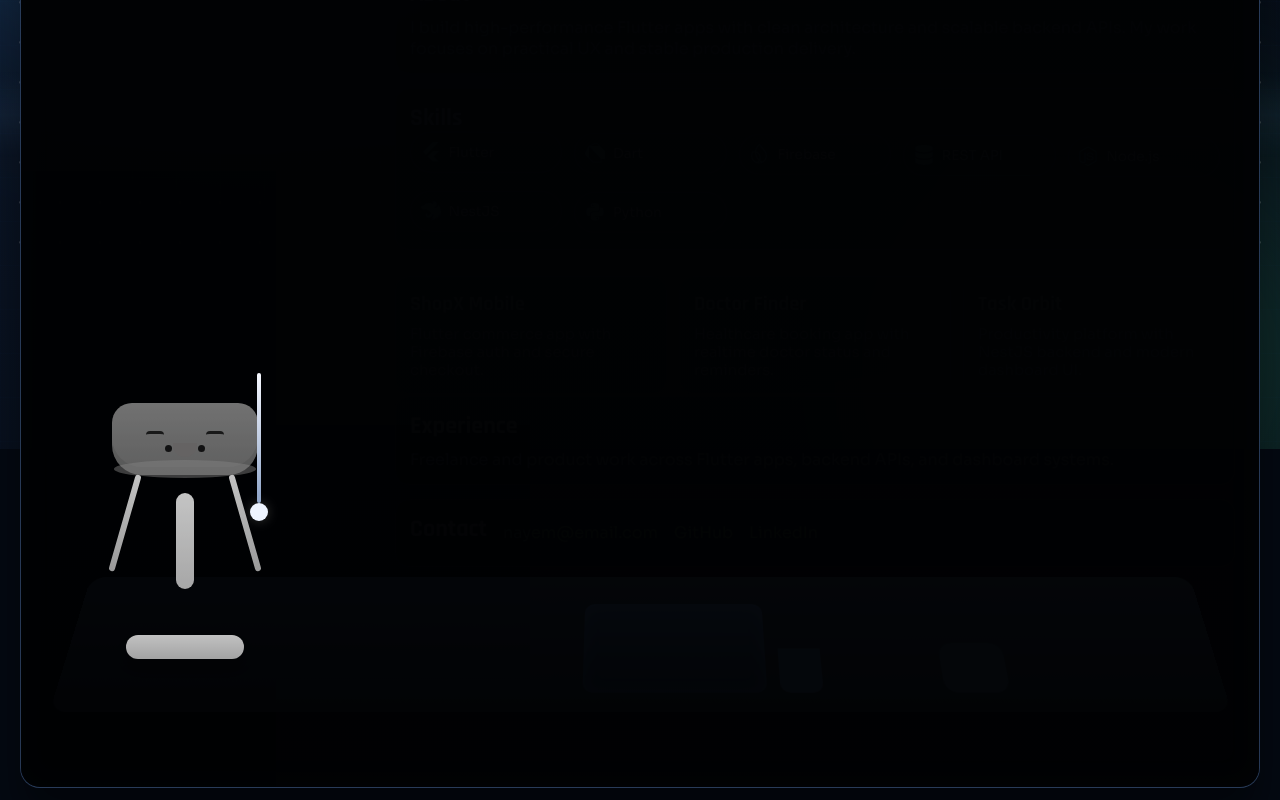
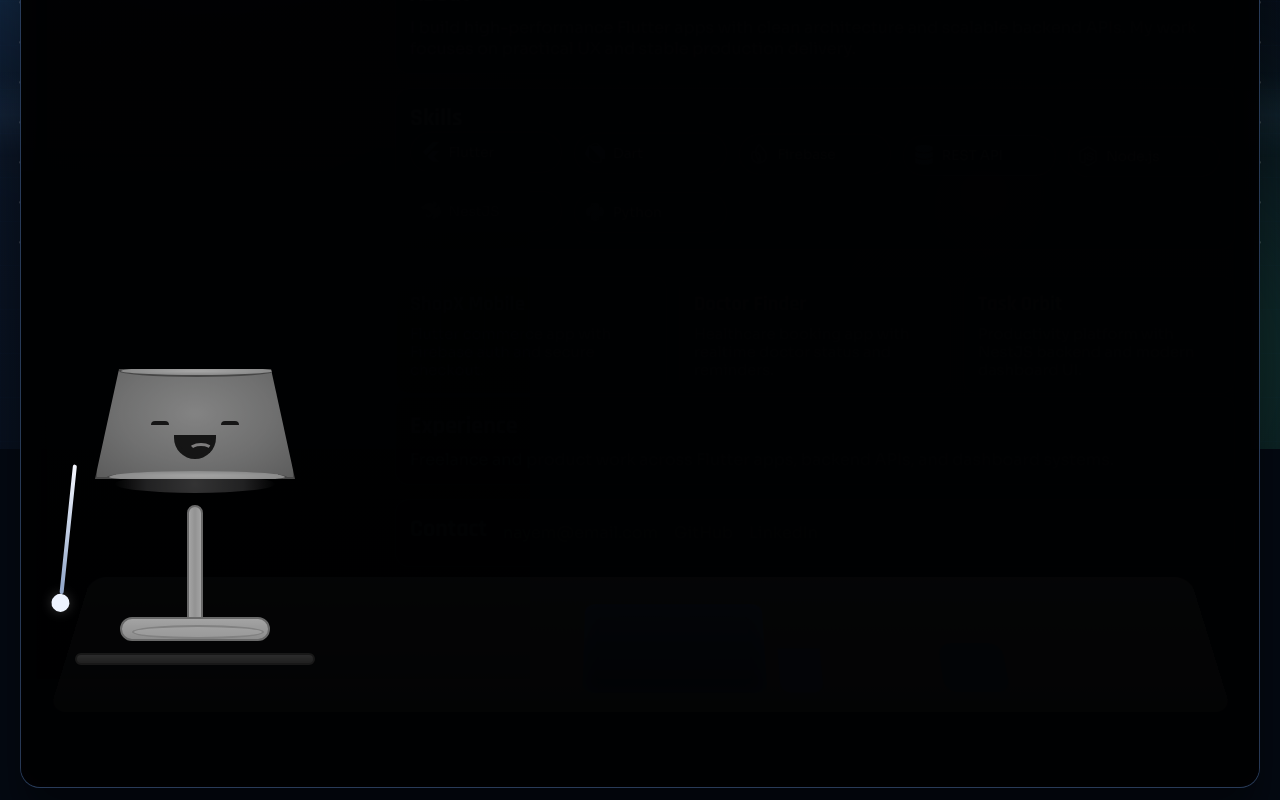
Before and after one commit to SaburNayem/react_portfolio, a React (Vite) app: page / in a window 1280 px wide. Shown: the part 351-1151 px from the top of the page. Built offline with nearby package versions, Linux system fonts and the light colour scheme.

Commit message:
Match lamp to classic shade reference

```diff
--- a/src/components/LampModel.jsx
+++ b/src/components/LampModel.jsx
@@ -2,15 +2,17 @@ export default function LampModel({ lampOn }) {
   return (
     <div className={`lamp-illustration ${lampOn ? "is-on" : "is-off"}`} aria-hidden="true">
       <div className="lamp-shade">
+        <span className="shade-top" />
+        <span className="shade-bottom" />
         <span className="eye eye-left" />
         <span className="eye eye-right" />
         <span className="mouth" />
       </div>
+      <div className="lamp-shade-inner" />
       <div className="lamp-glow" />
-      <div className="lamp-leg lamp-leg-left" />
-      <div className="lamp-leg lamp-leg-right" />
-      <div className="lamp-stem" />
+      <div className="lamp-pole" />
       <div className="lamp-base" />
+      <div className="lamp-table-top" />
     </div>
   );
 }
--- a/src/styles/lamp.css
+++ b/src/styles/lamp.css
@@ -3,34 +3,41 @@
   inset: 0;
   pointer-events: none;
   z-index: 7;
-  background: rgba(0, 0, 0, 0.88);
-  transition: opacity 0.7s ease;
+  transition: background 0.75s ease, opacity 0.75s ease;
 }
 
 .lamp-on .reveal-mask {
-  opacity: 0.08;
+  opacity: 1;
+  background: radial-gradient(
+    150% 120% at 22% 28%,
+    rgba(0, 0, 0, 0.02) 0%,
+    rgba(0, 0, 0, 0.38) 32%,
+    rgba(0, 0, 0, 0.76) 60%,
+    rgba(0, 0, 0, 0.93) 100%
+  );
 }
 
 .lamp-off .reveal-mask {
   opacity: 1;
+  background: rgba(0, 0, 0, 0.92);
 }
 
 .beam-cut {
   position: absolute;
-  top: 118px;
-  left: 170px;
-  width: 520px;
-  height: 480px;
+  top: 128px;
+  left: 88px;
+  width: 360px;
+  height: 240px;
   pointer-events: none;
   z-index: 4;
-  clip-path: polygon(0 0, 22% 0, 100% 100%, 8% 100%);
+  clip-path: polygon(12% 0, 88% 0, 100% 100%, 0 100%);
   transform-origin: top left;
-  transform: rotate(3deg);
+  transform: rotate(0deg);
   background: linear-gradient(
-    110deg,
-    rgba(255, 230, 156, 0.42),
-    rgba(255, 230, 156, 0.2),
-    rgba(255, 230, 156, 0)
+    180deg,
+    rgba(255, 210, 130, 0.6),
+    rgba(255, 180, 90, 0.28),
+    rgba(255, 180, 90, 0)
   );
   filter: blur(1px);
   opacity: 0;
@@ -47,10 +54,10 @@
 
 .lamp-light {
   position: absolute;
-  top: 80px;
-  left: 90px;
-  width: 520px;
-  height: 520px;
+  top: 64px;
+  left: 36px;
+  width: 420px;
+  height: 420px;
   border-radius: 50%;
   background: radial-gradient(
     circle,
@@ -78,7 +85,7 @@
   height: 150px;
   z-index: 3;
   border-radius: 16px;
-  background: linear-gradient(180deg, #1f2f45, #111b2b);
+  background: linear-gradient(180deg, #3a404a 0%, #2a3038 100%);
   transform: perspective(900px) rotateX(26deg);
 }
 
@@ -116,10 +123,10 @@
 
 .lamp-zone {
   position: absolute;
-  left: 34px;
-  bottom: 112px;
-  width: 260px;
-  height: 290px;
+  left: 24px;
+  bottom: 104px;
+  width: 300px;
+  height: 330px;
   z-index: 12;
 }
 
@@ -132,103 +139,138 @@
 }
 
 .lamp-illustration.is-off {
-  filter: grayscale(0.98) brightness(0.78);
+  filter: grayscale(0.98) brightness(0.68);
 }
 
 .lamp-shade {
   position: absolute;
   left: 50%;
-  top: 18px;
-  width: 146px;
-  height: 72px;
-  border-radius: 20px 20px 30px 30px;
+  top: 16px;
+  width: 200px;
+  height: 110px;
   transform: translateX(-50%);
-  background: linear-gradient(180deg, #bfd0ba 0%, #aebfaa 100%);
-  box-shadow: inset 0 -8px 0 rgba(0, 0, 0, 0.08);
+  clip-path: polygon(12% 0, 88% 0, 100% 100%, 0 100%);
+  background: radial-gradient(ellipse at 50% 40%, #eaf6f2 0%, #cfe3dc 55%, #9fbeb6 100%);
+  border: 2px solid #5a6b67;
+  box-shadow: none;
 }
 
 .lamp-on .lamp-shade {
-  background: linear-gradient(180deg, #cadbc7 0%, #b8c9b2 100%);
+  background: radial-gradient(ellipse at 50% 40%, #f9f2d8 0%, #e7d3a5 60%, #b58f5a 100%);
 }
 
 .lamp-off .lamp-shade {
-  background: linear-gradient(180deg, #8d9391 0%, #747a78 100%);
+  background: radial-gradient(ellipse at 50% 40%, #b9c3c0 0%, #9aa8a3 55%, #7e8b87 100%);
 }
 
-.lamp-shade::after {
-  content: "";
+.shade-top,
+.shade-bottom {
+  position: absolute;
+  left: 22px;
+  width: 156px;
+  height: 12px;
+  background: radial-gradient(ellipse at 50% 50%, #eef8f5 0%, #b6d0c8 70%, #9fbeb6 100%);
+  border: 2px solid #5a6b67;
+  border-radius: 50%;
+}
+
+.shade-top {
+  top: -6px;
+}
+
+.shade-bottom {
+  left: 10px;
+  width: 180px;
+  bottom: -6px;
+  border-top: none;
+}
+
+.lamp-shade-inner {
   position: absolute;
   left: 50%;
-  bottom: -3px;
-  width: 142px;
+  top: 122px;
+  width: 160px;
   height: 18px;
   border-radius: 50%;
   transform: translateX(-50%);
-  background: rgba(242, 233, 203, 0.86);
+  background: radial-gradient(circle, rgba(255, 225, 153, 0.95) 0%, rgba(255, 225, 153, 0.62) 60%, rgba(255, 225, 153, 0) 100%);
+  opacity: 0;
+  transition: opacity 0.45s ease;
 }
 
-.lamp-off .lamp-shade::after {
-  background: rgba(172, 172, 172, 0.45);
+.lamp-on .lamp-shade-inner {
+  opacity: 1;
+}
+
+.lamp-off .lamp-shade-inner {
+  opacity: 0.35;
 }
 
 .eye {
   position: absolute;
-  top: 28px;
+  top: 50px;
   width: 18px;
   height: 8px;
-  border-top: 3px solid #102331;
+  border-top: 4px solid #1b1f27;
   border-radius: 999px;
 }
 
 .eye-left {
-  left: 34px;
+  left: 54px;
 }
 
 .eye-right {
-  right: 34px;
+  right: 54px;
 }
 
 .mouth {
   position: absolute;
   left: 50%;
-  top: 40px;
-  width: 24px;
-  height: 14px;
-  border-radius: 0 0 14px 14px;
+  top: 64px;
+  width: 42px;
+  height: 24px;
+  border-radius: 0 0 30px 30px;
   transform: translateX(-50%);
-  background: #ef5f72;
+  background: #1b1f27;
+  border: 4px solid #1b1f27;
+  border-top: none;
+  overflow: hidden;
 }
 
 .mouth::before,
 .mouth::after {
-  content: "";
-  position: absolute;
-  top: 2px;
-  width: 7px;
-  height: 7px;
-  border-radius: 50%;
-  background: #101723;
-}
-
-.mouth::before {
-  left: -8px;
+  content: none;
 }
 
 .mouth::after {
-  right: -8px;
+  content: "";
+  position: absolute;
+  left: 10px;
+  top: 8px;
+  width: 20px;
+  height: 10px;
+  border: 3px solid #f2a6a6;
+  border-color: #f2a6a6 transparent transparent transparent;
+  background: transparent;
+  border-radius: 50%;
 }
 
 .lamp-glow {
   position: absolute;
   left: 50%;
-  top: 86px;
-  width: 170px;
-  height: 62px;
-  border-radius: 50%;
+  top: 128px;
+  width: 240px;
+  height: 170px;
+  border-radius: 50% 50% 55% 55%;
   transform: translateX(-50%);
-  background: radial-gradient(circle, rgba(255, 244, 206, 0.95) 0%, rgba(255, 244, 206, 0.55) 52%, rgba(255, 244, 206, 0) 84%);
+  background: radial-gradient(
+    ellipse at 50% 0%,
+    rgba(255, 210, 130, 0.6) 0%,
+    rgba(255, 180, 90, 0.28) 50%,
+    rgba(255, 180, 90, 0) 100%
+  );
   opacity: 0;
-  filter: blur(2px);
+  filter: blur(1px);
   transition: opacity 0.5s ease;
 }
 
@@ -236,57 +278,65 @@
   opacity: 1;
 }
 
-.lamp-leg {
-  position: absolute;
-  top: 88px;
-  width: 6px;
-  height: 100px;
-  border-radius: 999px;
-  background: linear-gradient(180deg, #f7f9ff 0%, #bbc7dc 100%);
-}
-
-.lamp-leg-left {
-  left: 67px;
-  transform: rotate(16deg);
-}
-
-.lamp-leg-right {
-  right: 67px;
-  transform: rotate(-16deg);
-}
-
-.lamp-stem {
+.lamp-pole {
   position: absolute;
   left: 50%;
-  top: 108px;
-  width: 18px;
-  height: 96px;
-  border-radius: 10px;
+  top: 152px;
+  width: 16px;
+  height: 132px;
+  border-radius: 12px;
   transform: translateX(-50%);
-  background: linear-gradient(180deg, #f9fbff 0%, #cdd7e8 100%);
+  background: linear-gradient(90deg, #f1f1f1 0%, #d7d7d7 50%, #f1f1f1 100%);
+  border: 2px solid #9a9a9a;
 }
 
 .lamp-base {
   position: absolute;
   left: 50%;
-  bottom: 16px;
-  width: 118px;
+  bottom: 42px;
+  width: 150px;
   height: 24px;
   border-radius: 999px;
   transform: translateX(-50%);
-  background: linear-gradient(180deg, #f4f8ff 0%, #c8d2e0 100%);
-  box-shadow: 0 8px 16px rgba(0, 0, 0, 0.25);
+  background: linear-gradient(180deg, #f1f1f1 0%, #cfcfcf 100%);
+  border: 2px solid #9a9a9a;
+  box-shadow: none;
+}
+
+.lamp-base::after {
+  content: "";
+  position: absolute;
+  left: 10px;
+  top: 6px;
+  width: 128px;
+  height: 10px;
+  background: rgba(255, 255, 255, 0.35);
+  border: 2px solid #bdbdbd;
+  border-radius: 50%;
+}
+
+.lamp-table-top {
+  position: absolute;
+  left: 50%;
+  bottom: 18px;
+  width: 240px;
+  height: 12px;
+  border-radius: 8px;
+  transform: translateX(-50%);
+  background: linear-gradient(180deg, #3a404a 0%, #2a3038 100%);
+  border: 2px solid #20242c;
+  box-shadow: none;
 }
 
 .rope-wrap {
   position: absolute;
-  top: -12px;
+  top: 112px;
   left: 50%;
   border: 0;
   background: transparent;
   padding: 0;
   transform-origin: top center;
-  transform: translateX(72px);
+  transform: translateX(-122px) rotate(6deg);
   cursor: grab;
 }
 
@@ -314,19 +364,19 @@
 
 @keyframes ropeWave {
   0% {
-    transform: translateX(72px) rotate(0deg);
+    transform: translateX(-122px) rotate(6deg);
   }
   20% {
-    transform: translateX(72px) rotate(7deg);
+    transform: translateX(-122px) rotate(-4deg);
   }
   50% {
-    transform: translateX(72px) rotate(-6deg);
+    transform: translateX(-122px) rotate(8deg);
   }
   75% {
-    transform: translateX(72px) rotate(4deg);
+    transform: translateX(-122px) rotate(2deg);
   }
   100% {
-    transform: translateX(72px) rotate(0deg);
+    transform: translateX(-122px) rotate(6deg);
   }
 }
 
@@ -338,12 +388,12 @@
   }
 
   .rope-wrap {
-    transform: translateX(74px);
+    transform: translateX(-108px) rotate(6deg);
   }
 
   .beam-cut {
     left: 50%;
-    transform: translateX(-48%) rotate(3deg);
+    transform: translateX(-35%) rotate(0deg);
   }
 
   .lamp-light {
@@ -354,13 +404,13 @@
 
 @media (max-width: 760px) {
   .lamp-zone {
-    width: min(250px, 74vw);
-    height: min(280px, 78vw);
+    width: min(300px, 84vw);
+    height: min(320px, 88vw);
     bottom: 80px;
   }
 
   .rope-wrap {
-    transform: translateX(62px);
+    transform: translateX(-96px) rotate(6deg);
   }
 
   .desk {
@@ -371,19 +421,19 @@
 
 @media (max-width: 420px) {
   .lamp-zone {
-    width: min(228px, 76vw);
-    height: min(252px, 84vw);
+    width: min(260px, 86vw);
+    height: min(280px, 92vw);
     bottom: 96px;
   }
 
   .rope-wrap {
-    top: -22px;
-    transform: translateX(54px);
+    top: 100px;
+    transform: translateX(-86px) rotate(6deg);
   }
 
   .beam-cut {
     top: 132px;
-    width: 420px;
-    height: 360px;
+    width: 340px;
+    height: 260px;
   }
 }
```
Also changed, not shown: 7 other files (tests, documents, lock files or other folders).
